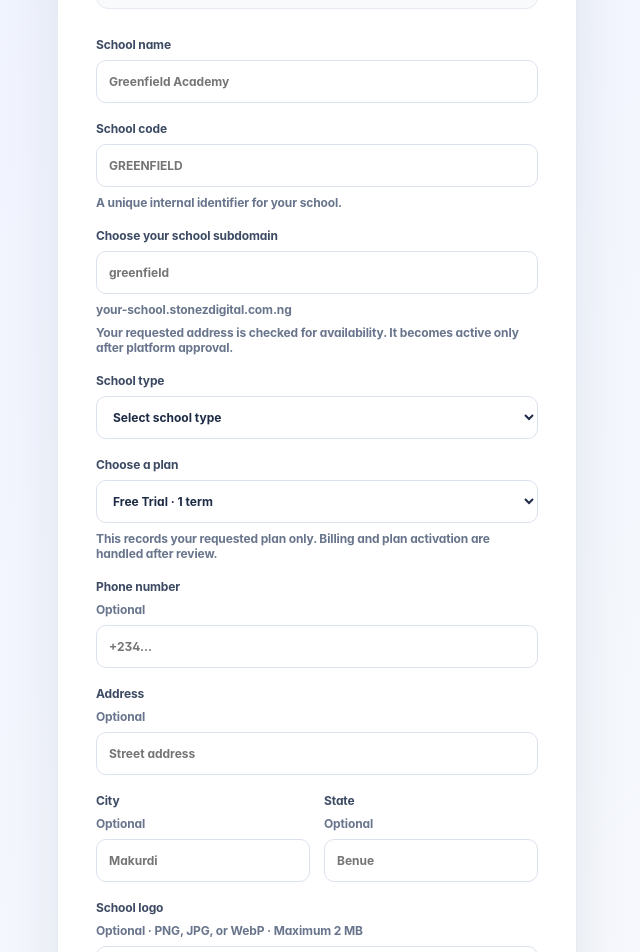
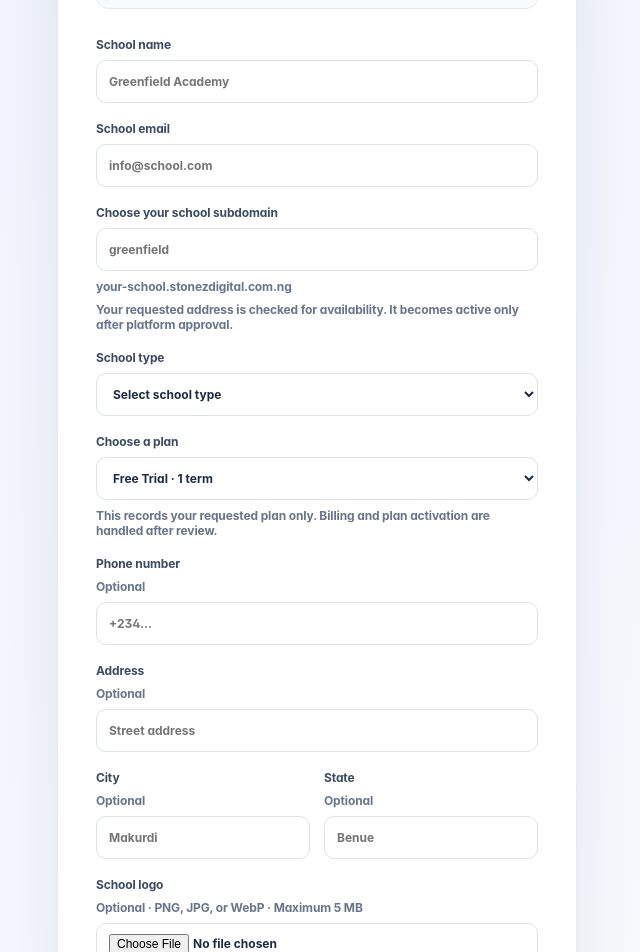
Before and after one commit to Stonez-Digital/user-management-app, a Next.js app in the folder frontend/: page /school-signup in a window 1280 px wide. Shown: the part 320-1272 px from the top of the page, without its empty margins (323-963 px from the left). Built offline with nearby package versions, Linux system fonts and the light colour scheme.

Commit message:
feat: align school registration fields and logo limit

```diff
--- a/frontend/app/school-signup/page.tsx
+++ b/frontend/app/school-signup/page.tsx
@@ -4,7 +4,7 @@ import {Suspense,useState} from "react";
 import {useSearchParams} from "next/navigation";
 
 type SignupForm = {
- school_name:string; school_code:string; school_slug:string; school_type:string; requested_plan:string;
+ school_name:string; school_email:string; school_slug:string; school_type:string; requested_plan:string;
  phone:string; address:string; city:string; state:string;
  admin_name:string; admin_email:string; admin_password:string; confirm_password:string;
 };
@@ -16,7 +16,7 @@ async function readResponse(response:Response){
 }
 
 const allowedLogoTypes=["image/png","image/jpeg","image/webp"];
-const maxLogoBytes=2*1024*1024;
+const maxLogoBytes=5*1024*1024;
 
 function slugFromName(name:string){
  return name.trim().toLowerCase().replace(/[^a-z0-9]+/g,"-").replace(/^-|-$/g,"").slice(0,63);
@@ -31,7 +31,7 @@ function SchoolSignupForm(){
  const requested=searchParams.get("plan");
  const initialPlan=requested&&["trial","basic","professional","premium","enterprise"].includes(requested)?requested:"trial";
  const [step,setStep]=useState<1|2>(1);
- const [form,setForm]=useState<SignupForm>({school_name:"",school_code:"",school_slug:"",school_type:"",requested_plan:initialPlan,phone:"",address:"",city:"",state:"",admin_name:"",admin_email:"",admin_password:"",confirm_password:""});
+ const [form,setForm]=useState<SignupForm>({school_name:"",school_email:"",school_slug:"",school_type:"",requested_plan:initialPlan,phone:"",address:"",city:"",state:"",admin_name:"",admin_email:"",admin_password:"",confirm_password:""});
  const [logo,setLogo]=useState<File|null>(null);
  const [error,setError]=useState("");
  const [success,setSuccess]=useState("");
@@ -44,14 +44,14 @@ function SchoolSignupForm(){
  }
 
  function updateSchoolName(value:string){
-  setForm(current=>({...current,school_name:value,school_slug:current.school_slug||slugFromName(value),school_code:current.school_code||slugFromName(value).replace(/-/g,"").toUpperCase().slice(0,50)}));
+  setForm(current=>({...current,school_name:value,school_slug:current.school_slug||slugFromName(value),school_email:current.school_email}));
  }
 
  function selectLogo(file:File|null){
   setError("");
   if(!file){setLogo(null);return;}
   if(!allowedLogoTypes.includes(file.type)){setError("School logo must be a PNG, JPEG, or WebP image.");return;}
-  if(file.size===0||file.size>maxLogoBytes){setError("School logo must be no larger than 2 MB. This matches the current secure upload limit.");return;}
+  if(file.size===0||file.size>maxLogoBytes){setError("School logo must be no larger than 5 MB.");return;}
   setLogo(file);
  }
 
@@ -59,7 +59,6 @@ function SchoolSignupForm(){
   event.preventDefault();
   setError("");
   if(!form.school_name.trim()||form.school_name.trim().length<2){setError("Enter your school name to continue.");return;}
-  if(!/^[A-Z0-9-]{2,50}$/.test(form.school_code.trim())){setError("Use a school code with 2–50 letters, numbers, or hyphens.");return;}
   const slug=form.school_slug.trim().toLowerCase();
   if(!/^[a-z0-9](?:[a-z0-9-]{1,61}[a-z0-9])$/.test(slug)){setError("Choose a subdomain with 3–63 lowercase letters, numbers, or hyphens. It cannot start or end with a hyphen.");return;}
   if(["app","api","www","mail","smtp","ftp","admin","autodiscover"].includes(slug)){setError("That subdomain is reserved. Please choose another.");return;}
@@ -75,11 +74,10 @@ function SchoolSignupForm(){
   setLoading(true);
   try{
    const payload=new FormData();
-   for(const key of ["school_name","school_code","school_slug","school_type","requested_plan","phone","address","city","state","admin_name","admin_email","admin_password"] as const){
+   for(const key of ["school_name","school_email","school_slug","school_type","requested_plan","phone","address","city","state","admin_name","admin_email","admin_password"] as const){
     const value=form[key].trim();
     payload.append(key,value);
    }
-   payload.set("school_code",form.school_code.trim().toUpperCase());
    if(logo)payload.append("logo",logo,logo.name);
    const response=await fetch("/backend/auth/school-signup",{method:"POST",body:payload});
    const data=await readResponse(response);
@@ -104,20 +102,20 @@ function SchoolSignupForm(){
 
    {!success&&step===1&&<form onSubmit={continueToAdmin} className="form">
     <label>School name<input value={form.school_name} onChange={event=>updateSchoolName(event.target.value)} placeholder="Greenfield Academy" minLength={2} maxLength={160} autoComplete="organization" required/></label>
-    <label>School code<input value={form.school_code} onChange={event=>update("school_code",event.target.value.toUpperCase().replace(/[^A-Z0-9-]/g,""))} placeholder="GREENFIELD" minLength={2} maxLength={50} pattern="[A-Z0-9-]{2,50}" required/><span className="muted">A unique internal identifier for your school.</span></label>
+    <label>School email<input type="email" value={form.school_email} onChange={event=>update("school_email",event.target.value)} placeholder="info@school.com" maxLength={255} autoComplete="email" required/></label>
     <label>Choose your school subdomain<input value={form.school_slug} onChange={event=>update("school_slug",event.target.value.toLowerCase().replace(/[^a-z0-9-]/g,"").slice(0,63))} placeholder="greenfield" minLength={3} maxLength={63} pattern="[a-z0-9][a-z0-9-]{1,61}[a-z0-9]" required/><span className="muted">{form.school_slug||"your-school"}.stonezdigital.com.ng</span><span className="muted">Your requested address is checked for availability. It becomes active only after platform approval.</span></label>
     <label>School type<select value={form.school_type} onChange={event=>update("school_type",event.target.value)} required><option value="">Select school type</option><option value="primary">Primary only</option><option value="secondary">Secondary only</option><option value="both">Primary and secondary</option></select></label>
     <label>Choose a plan<select value={form.requested_plan} onChange={event=>update("requested_plan",event.target.value)} required><option value="trial">Free Trial · 1 term</option><option value="basic">Basic · ₦65,000 per term</option><option value="professional">Professional · ₦100,000 per term</option><option value="premium">Premium · ₦150,000 per term</option><option value="enterprise">Enterprise · Contact sales</option></select><span className="muted">This records your requested plan only. Billing and plan activation are handled after review.</span></label>
     <label>Phone number <span className="muted">Optional</span><input type="tel" value={form.phone} onChange={event=>update("phone",event.target.value)} placeholder="+234..." maxLength={80} autoComplete="tel"/></label>
     <label>Address <span className="muted">Optional</span><input value={form.address} onChange={event=>update("address",event.target.value)} placeholder="Street address" maxLength={300} autoComplete="street-address"/></label>
     <div className="form-row"><label>City <span className="muted">Optional</span><input value={form.city} onChange={event=>update("city",event.target.value)} placeholder="Makurdi" maxLength={100} autoComplete="address-level2"/></label><label>State <span className="muted">Optional</span><input value={form.state} onChange={event=>update("state",event.target.value)} placeholder="Benue" maxLength={100} autoComplete="address-level1"/></label></div>
-    <label>School logo <span className="muted">Optional · PNG, JPG, or WebP · Maximum 2 MB</span><input type="file" accept="image/png,image/jpeg,image/webp" onChange={event=>selectLogo(event.target.files?.[0]||null)}/>{logo&&<span className="muted">Selected: {logo.name} · {(logo.size/1024).toFixed(0)} KB</span>}</label>
+    <label>School logo <span className="muted">Optional · PNG, JPG, or WebP · Maximum 5 MB</span><input type="file" accept="image/png,image/jpeg,image/webp" onChange={event=>selectLogo(event.target.files?.[0]||null)}/>{logo&&<span className="muted">Selected: {logo.name} · {(logo.size/1024).toFixed(0)} KB</span>}</label>
     {error&&<div className="error" role="alert">{error}</div>}
     <button type="submit">Continue to admin account</button>
    </form>}
 
    {!success&&step===2&&<form onSubmit={submit} className="form">
-    <div className="tenant-note"><strong>{form.school_name}</strong><span>{form.school_slug}.stonezdigital.com.ng · {form.school_type} · Requested plan: {form.requested_plan}</span><span>Now create the first school administrator account.</span></div>
+    <div className="tenant-note"><strong>{form.school_name}</strong><span>{form.school_slug}.stonezdigital.com.ng · {form.school_type} · {form.school_email} · Requested plan: {form.requested_plan}</span><span>Now create the first school administrator account.</span></div>
     <label>Administrator full name<input value={form.admin_name} onChange={event=>update("admin_name",event.target.value)} placeholder="Jane Doe" minLength={2} maxLength={100} autoComplete="name" required/></label>
     <label>Administrator email<input type="email" value={form.admin_email} onChange={event=>update("admin_email",event.target.value)} placeholder="admin@school.com" maxLength={255} autoComplete="email" required/></label>
     <label>Password<input type="password" value={form.admin_password} onChange={event=>update("admin_password",event.target.value)} minLength={8} maxLength={128} autoComplete="new-password" required/></label>
```
